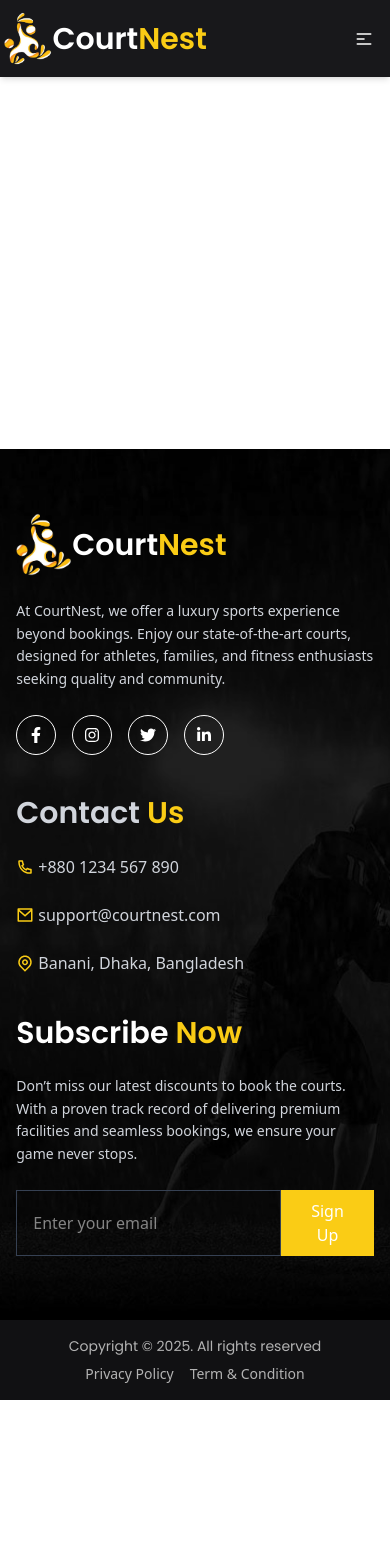
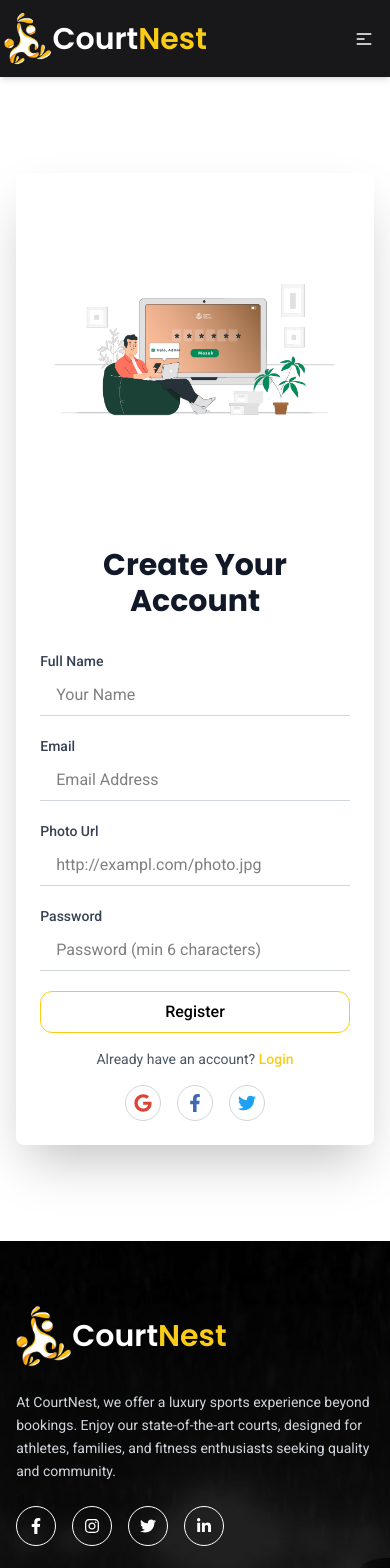
Before and after one commit to saidebinsabid/courtnest-client, a React (Vite) app: page /auth/register in a window 390 px wide. Shown: the top 1568 px of the page. Before the commit the page ends 1400 px from the top, so only its background shows below. Built offline with nearby package versions, Linux system fonts and the light colour scheme.

Commit message:
Responsive Register Page design using react hook form and animation use Lottie Animation

```diff
--- a/src/components/Navbar.jsx
+++ b/src/components/Navbar.jsx
@@ -3,13 +3,13 @@
 import logoImage from "../assets/website_logo.png";
 const Navbar = () => {
   const location = useLocation();
-  const isHome = location.pathname === '/'
-  const [isSticky, setSticky]  = useState(false);
+  const isHome = location.pathname === "/";
+  const [isSticky, setSticky] = useState(false);
   useEffect(() => {
     const handleScroll = () => {
-      setSticky(window.scrollY > 20);
+      setSticky(window.scrollY > 50);
     };
-    if(isHome){
+    if (isHome) {
       window.addEventListener("scroll", handleScroll);
     }
     return () => window.removeEventListener("scroll", handleScroll);
@@ -17,7 +17,14 @@
   const links = (
     <>
       <li>
-        <NavLink to="/">Home</NavLink>
+        <NavLink
+          to="/"
+          className={({ isActive }) =>
+            isActive ? "font-semibold text-primary border-b-2" : "text-white"
+          }
+        >
+          Home
+        </NavLink>
       </li>
       <li>
         <NavLink>Courts</NavLink>
@@ -29,7 +36,14 @@
         <NavLink>Contact</NavLink>
       </li>
       <li>
-        <NavLink to='/auth/login'>Login</NavLink>
+        <NavLink
+          to="/auth/login"
+          className={({ isActive }) =>
+            isActive ? "font-semibold text-primary border-b-2" : "text-white"
+          }
+        >
+          Login
+        </NavLink>
       </li>
     </>
   );
--- a/src/index.css
+++ b/src/index.css
@@ -26,7 +26,7 @@
   .font-poppins {
     font-family: 'Poppins', sans-serif;
   }
-   .font-robotoo {
+   .font-roboto {
     font-family: "Roboto", sans-serif;
   }
 }
--- a/src/layouts/MainLayout.jsx
+++ b/src/layouts/MainLayout.jsx
@@ -7,7 +7,7 @@
     return (
         <div className='flex flex-col min-h-screen'>
             <Navbar></Navbar>
-            <main className='min-h-[calc(100vh-472px)]'>
+            <main className='min-h-[calc(100vh-512px)]'>
                 <Outlet></Outlet>
             </main>
             <footer>
--- a/src/pages/Login.jsx
+++ b/src/pages/Login.jsx
@@ -19,7 +19,7 @@
   };
 
   return (
-    <section className="w-11/12 mx-auto bg-base-100 px-4 py-24 font-robotoo">
+    <section className="w-11/12 mx-auto bg-base-100 py-24 font-robotoo">
       <div className="bg-white shadow-2xl rounded-lg overflow-hidden max-w-5xl w-full mx-auto grid grid-cols-1 md:grid-cols-2">
         {/* Left - Lottie */}
         <div className="bg-gray-100 p-6 flex items-center justify-center">
@@ -60,7 +60,7 @@
               </label>
               <input
                 name="email"
-                id="useremail"
+                id="email"
                 placeholder="Email"
                 type="email"
                 {...register("email", {
@@ -87,7 +87,7 @@
               <input
                 name="password"
                 type="password"
-                id="userpassword"
+                id="password"
                 placeholder="Password"
                 {...register("password", {
                   required: "Password is required",
@@ -130,10 +130,10 @@
             <button className="rounded-full p-2 border text-[#DB4437] border-gray-300 hover:bg-[#DB4437]/10 transition">
               <FaGoogle size={18} />
             </button>
-            <button className="rounded-full p-2 border text-[#4267B2] border-gray-300 hover:bg-[#4267B2]/10 transition">
+            <button className="rounded-full p-2 border text-[#4267B2] border-gray-300 hover:bg-[#4267B2]/10 transition cursor-not-allowed">
               <FaFacebookF size={18} />
             </button>
-            <button className="rounded-full p-2 border text-[#1DA1F2] border-gray-300 hover:bg-[#1DA1F2]/10 transition">
+            <button className="rounded-full p-2 border text-[#1DA1F2] border-gray-300 hover:bg-[#1DA1F2]/10 transition cursor-not-allowed">
               <FaTwitter size={18} />
             </button>
           </div>
--- a/src/pages/Register.jsx
+++ b/src/pages/Register.jsx
@@ -1,11 +1,170 @@
-import React from 'react';
+import React from "react";
+import { useForm } from "react-hook-form";
+import { NavLink } from "react-router";
+import Lottie from "lottie-react";
+import registerAnimation from "../assets/register.json";
+import { FaGoogle, FaFacebookF, FaTwitter } from "react-icons/fa";
 
 const Register = () => {
-    return (
-        <div>
+  const {
+    register,
+    handleSubmit,
+    formState: { errors },
+  } = useForm();
 
+  const onSubmit = (data) => {
+    console.log("Registration Data:", data);
+    // Future: send data to MongoDB via API
+  };
+
+  return (
+    <section className="w-11/12 mx-auto bg-base-100 flex items-center justify-center py-24 font-roboto">
+      <div className="bg-white shadow-2xl rounded-lg p-6 md:p-12 w-full max-w-5xl flex flex-col md:flex-row gap-10 items-center">
+        {/* Left Side: Lottie Animation */}
+        <div className="w-full md:w-1/2">
+          <Lottie animationData={registerAnimation} loop={true} />
         </div>
-    );
+        {/* Right Side: Form */}
+        <div className="w-full md:w-1/2">
+          <h2 className="text-3xl md:text-4xl font-bold mb-2 font-poppins text-center pb-6">
+            Create Your Account
+          </h2>
+
+          <form onSubmit={handleSubmit(onSubmit)} className="space-y-5">
+            {/* Name */}
+            <div>
+              <label className="block mb-1 text-sm font-medium text-gray-700">
+                Full Name
+              </label>
+              <input
+                type="text"
+                id="name"
+                name="name"
+                placeholder="Your Name"
+                {...register("name", {
+                  required: "Name is required",
+                  minLength: {
+                    value: 5,
+                    message: "Name should be more than 5 characters",
+                  },
+                })}
+                className="w-full px-4 py-2 border-b bg-transparent border-gray-300 focus:outline-none focus:border-primary text-black"
+              />
+              {errors.name && (
+                <p className="text-red-500 text-sm mt-1">
+                  {errors.name.message}
+                </p>
+              )}
+            </div>
+
+            {/* Email */}
+            <div>
+              <label className="block mb-1 text-sm font-medium text-gray-700">
+                Email
+              </label>
+              <input
+                type="email"
+                id="email"
+                name="email"
+                placeholder="Email Address"
+                {...register("email", {
+                  required: "Email is required",
+                  pattern: {
+                    value: /^\S+@\S+$/i,
+                    message: "Invalid email address",
+                  },
+                })}
+                className="w-full px-4 py-2 border-b bg-transparent border-gray-300 focus:outline-none focus:border-primary text-black"
+              />
+              {errors.email && (
+                <p className="text-red-500 text-sm mt-1">
+                  {errors.email.message}
+                </p>
+              )}
+            </div>
+
+            {/* Photo URL */}
+            <div>
+              <label className="block mb-1 text-sm font-medium text-gray-700">
+                Photo Url
+              </label>
+              <input
+                type="url"
+                id="photoURL"
+                name="photoURL"
+                placeholder="http://exampl.com/photo.jpg"
+                {...register("photoURL", { required: "Photo URL is required" })}
+                className="w-full px-4 py-2 border-b bg-transparent border-gray-300 focus:outline-none focus:border-primary text-black"
+              />
+              {errors.photoURL && (
+                <p className="text-red-500 text-sm mt-1">
+                  {errors.photoURL.message}
+                </p>
+              )}
+            </div>
+
+            {/* Password */}
+            <div>
+              <label className="block mb-1 text-sm font-medium text-gray-700">
+                Password
+              </label>
+              <input
+                type="password"
+                id="password"
+                name="password"
+                placeholder="Password (min 6 characters)"
+                {...register("password", {
+                  required: "Password is required",
+                  minLength: {
+                    value: 6,
+                    message: "Password must be at least 6 characters",
+                  },
+                })}
+                className="w-full px-4 py-2 border-b bg-transparent border-gray-300 focus:outline-none focus:border-primary text-black"
+              />
+              {errors.password && (
+                <p className="text-red-500 text-sm mt-1">
+                  {errors.password.message}
+                </p>
+              )}
+            </div>
+
+            {/* Register Button */}
+            <button
+              type="submit"
+              className="w-full text-black border border-primary py-2 rounded-xl font-medium hover:bg-primary transition-all duration-300"
+            >
+              Register
+            </button>
+          </form>
+
+          {/* Login Link */}
+          <p className="text-sm text-gray-600 mt-4 text-center">
+            Already have an account?{" "}
+            <NavLink
+              to="/auth/login"
+              className="text-primary font-medium hover:underline"
+            >
+              Login
+            </NavLink>
+          </p>
+
+          {/* Social Login */}
+          <div className="flex items-center justify-center gap-4 pt-4">
+            <button className="rounded-full p-2 border text-[#DB4437] border-gray-300 hover:bg-[#DB4437]/10 transition">
+              <FaGoogle size={18} />
+            </button>
+            <button className="rounded-full p-2 border text-[#4267B2] border-gray-300 hover:bg-[#4267B2]/10 transition cursor-not-allowed">
+              <FaFacebookF size={18} />
+            </button>
+            <button className="rounded-full p-2 border text-[#1DA1F2] border-gray-300 hover:bg-[#1DA1F2]/10 transition cursor-not-allowed">
+              <FaTwitter size={18} />
+            </button>
+          </div>
+        </div>
+      </div>
+    </section>
+  );
 };
 
 export default Register;
```
Lines whose indentation alone changed are shown as unchanged.
